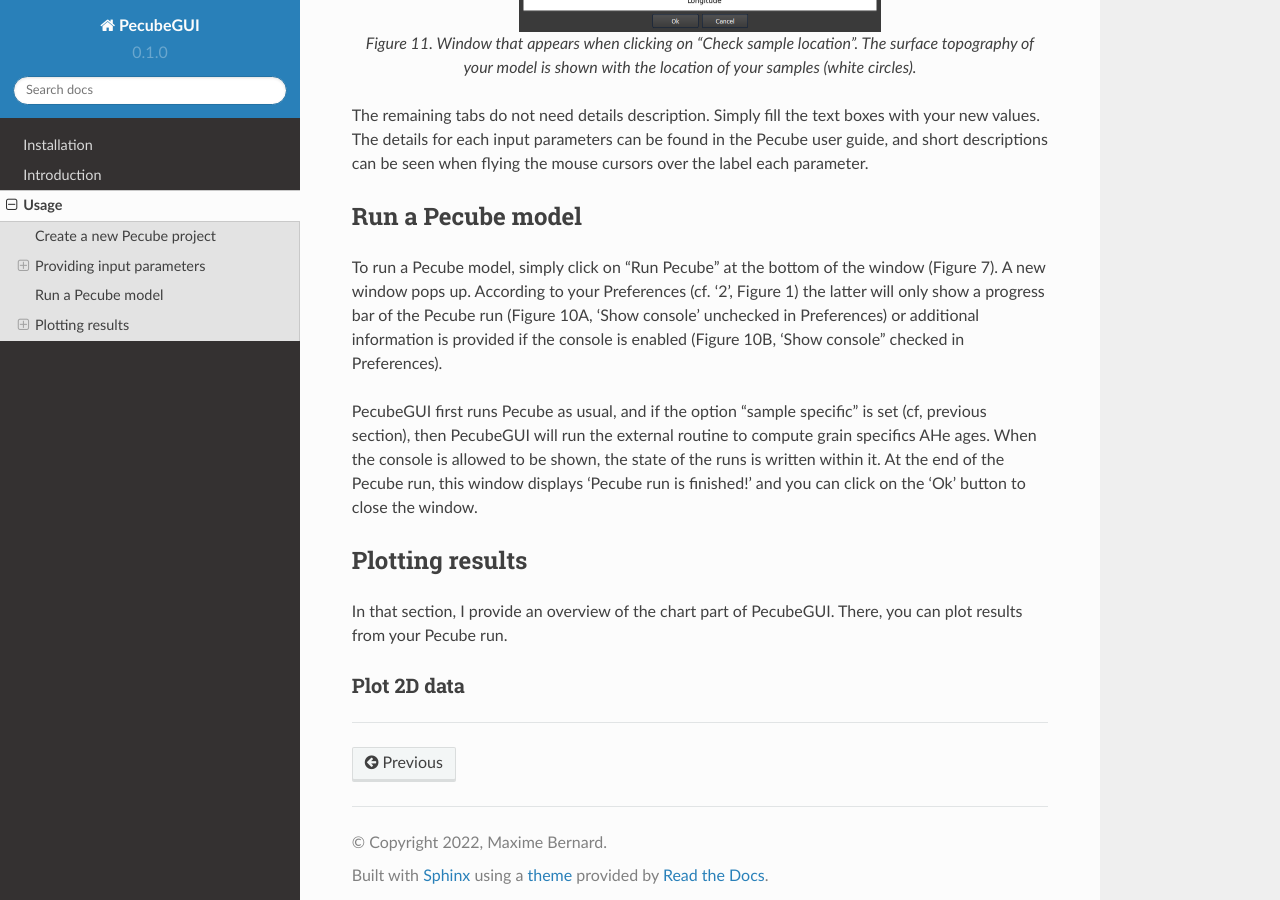
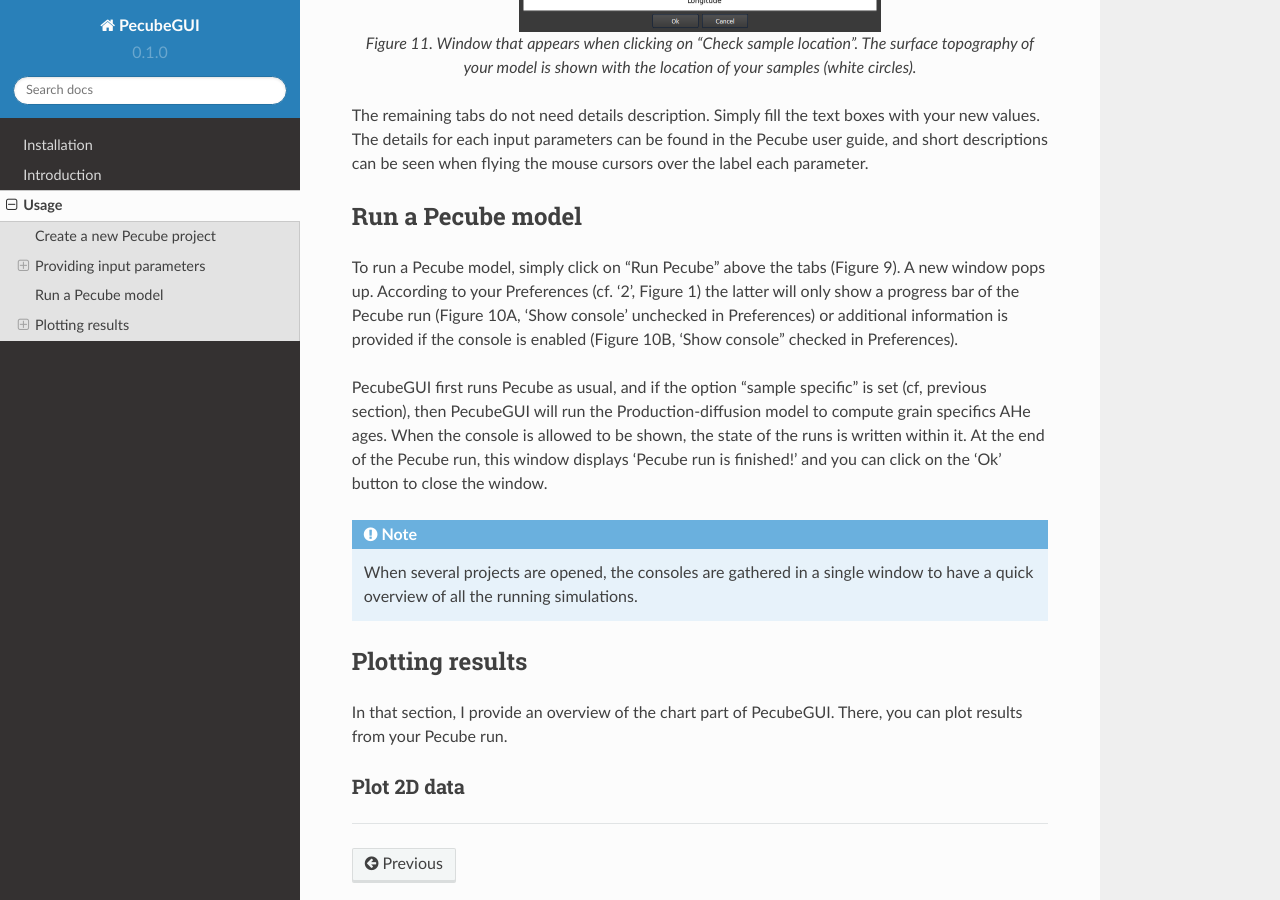
Before and after one commit to MBernAca/PecubeGUI_Doc, a Sphinx documentation site: the page built from docs/source/Usage.rst, in a window 1280 px wide and 900 px high, scrolled down 7718 px. Built offline with Sphinx 7.4.7 and the Read the Docs theme 2.0.0, drawn with Linux system fonts in a browser that asks for light colours.

Commit message:
Update Usage.rst

```diff
--- a/docs/source/Usage.rst
+++ b/docs/source/Usage.rst
@@ -179,9 +179,13 @@ The remaining tabs do not need details description. Simply fill the text boxes w
 Run a Pecube model
 ------------------
 
-| To run a Pecube model, simply click on “Run Pecube” at the bottom of the window (Figure 7). A new window pops up. According to your Preferences (cf. ‘2’, Figure 1) the latter will only show a progress bar of the Pecube run (Figure 10A, ‘Show console’ unchecked in Preferences) or additional information is provided if the console is enabled (Figure 10B, ‘Show console” checked in Preferences).
+| To run a Pecube model, simply click on “Run Pecube” above the tabs (Figure 9). A new window pops up. According to your Preferences (cf. ‘2’, Figure 1) the latter will only show a progress bar of the Pecube run (Figure 10A, ‘Show console’ unchecked in Preferences) or additional information is provided if the console is enabled (Figure 10B, ‘Show console” checked in Preferences).
 
-| PecubeGUI first runs Pecube as usual, and if the option “sample specific” is set (cf, previous section), then PecubeGUI will run the external routine to compute grain specifics AHe ages. When the console is allowed to be shown, the state of the runs is written within it. At the end of the Pecube run, this window displays ‘Pecube run is finished!’ and you can click on the ‘Ok’ button to close the window.
+| PecubeGUI first runs Pecube as usual, and if the option “sample specific” is set (cf, previous section), then PecubeGUI will run the Production-diffusion model to compute grain specifics AHe ages. When the console is allowed to be shown, the state of the runs is written within it. At the end of the Pecube run, this window displays ‘Pecube run is finished!’ and you can click on the ‘Ok’ button to close the window.
+
+.. note::
+  When several projects are opened, the consoles are gathered in a single window to have a quick overview of all the running simulations.
+
 
 ----------------
 Plotting results
```
